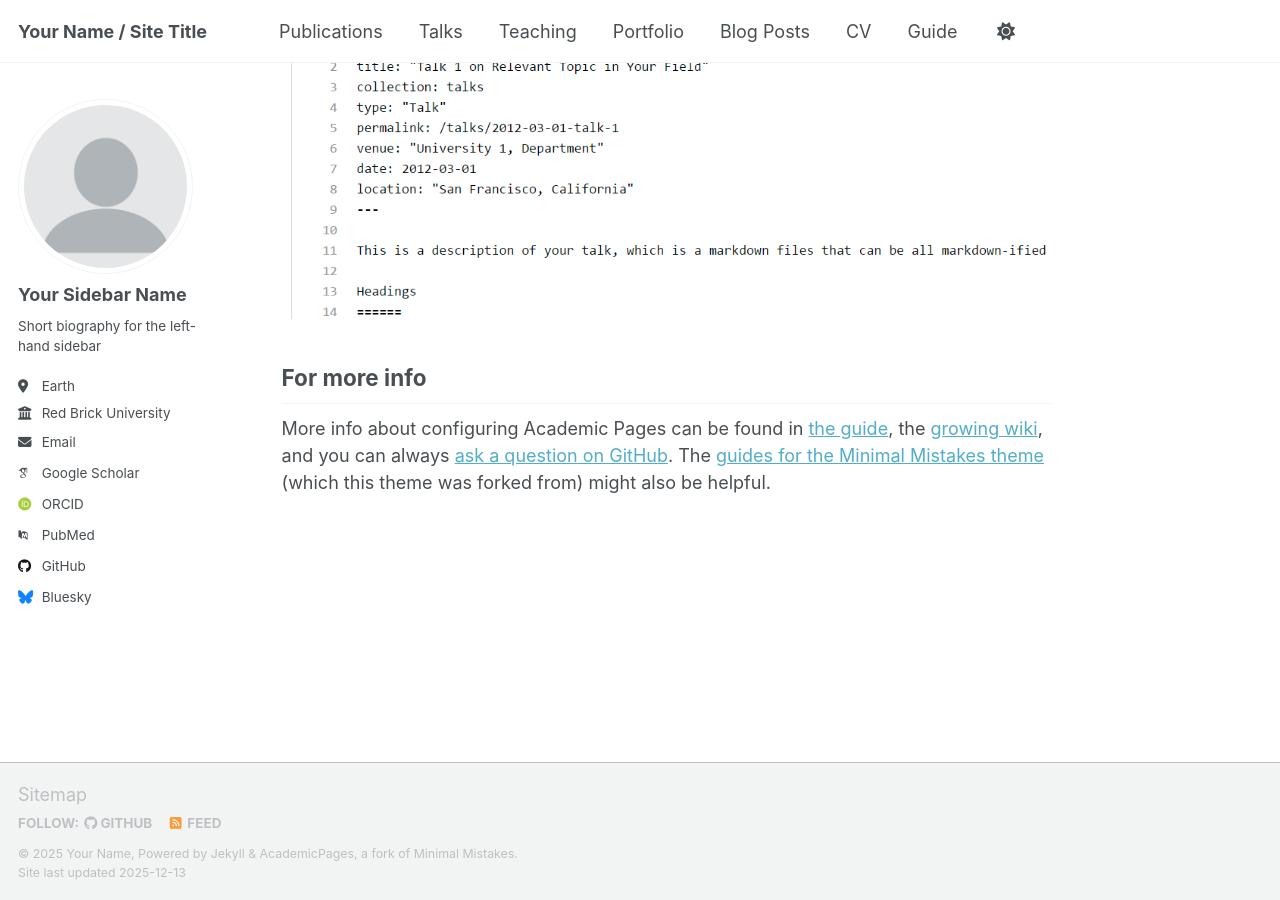
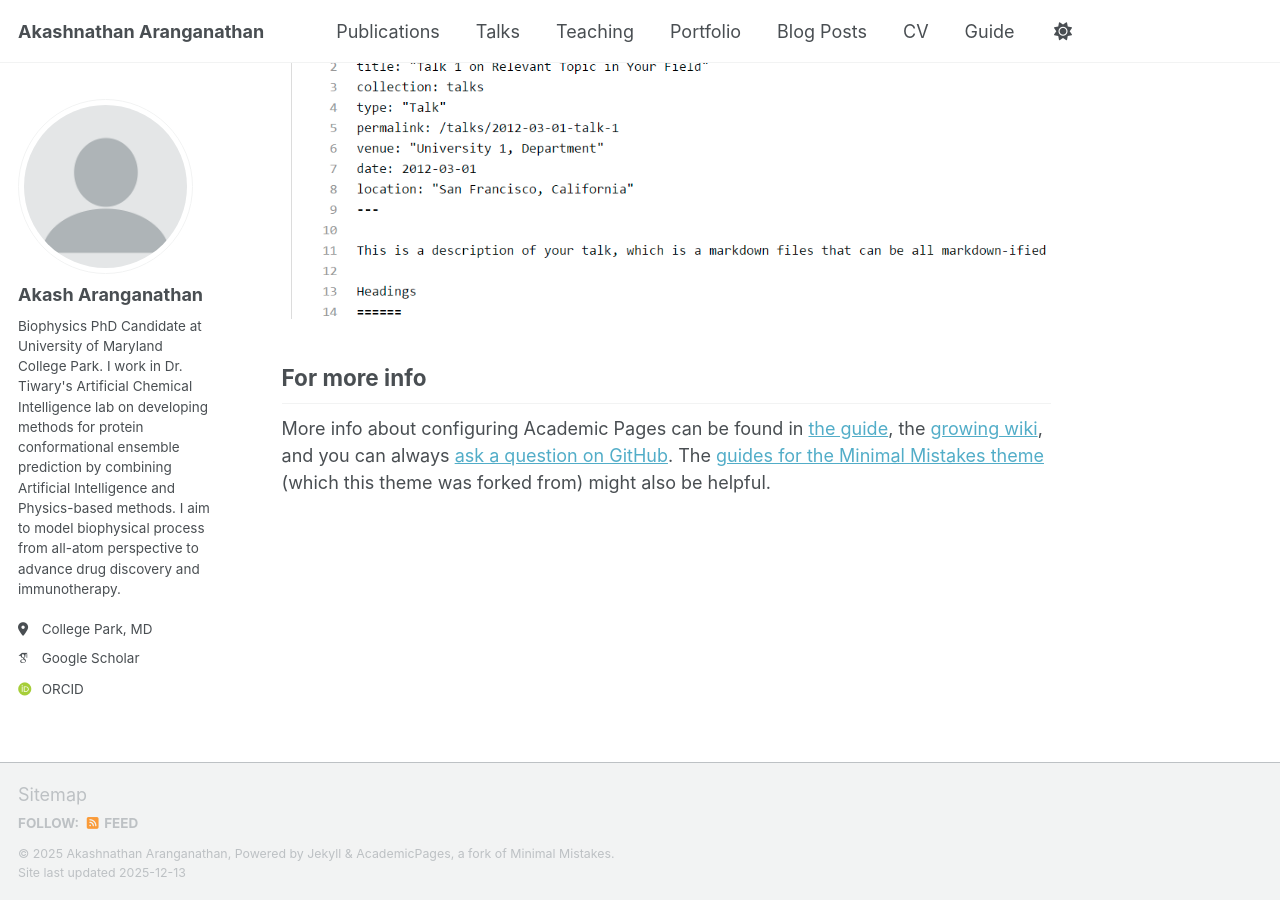
Before and after one commit to Akash-Aranganathan/akash-aranganathan.github.io, a Jekyll site: the page built from _pages/about.md, in a window 1280 px wide and 900 px high, scrolled down 2880 px. Built offline with Jekyll 4.4.1, drawn with Linux system fonts in a browser that asks for light colours; some web fonts are replaced; a script that is not in the unit is left out.

Commit message:
Update personal details in _config.yml
Updated personal information and links in the configuration file.

```diff
--- a/_config.yml
+++ b/_config.yml
@@ -9,14 +9,14 @@
 # Basic Site Settings
 locale                   : "en-US"
 site_theme               : "default" # Currently available options are "default", "air"
-title                    : "Your Name / Site Title"
+title                    : "Akashnathan Aranganathan"
 title_separator          : "-"
-name                     : &name "Your Name"
-description              : &description "Your Name's academic portfolio"   # Update this with a general description of your site, this is the default if not overridden by a page
-url                      : https://academicpages.github.io # The base hostname & protocol for your site e.g. "https://[your GitHub username].github.io",
+name                     : &name "Akashnathan Aranganathan"
+description              : &description "Biophysics PhD Candidate at UMD"   # Update this with a general description of your site, this is the default if not overridden by a page
+url                      : https://akash-aranganathan.github.io/ # The base hostname & protocol for your site e.g. "https://[your GitHub username].github.io",
                                                            # or if you already have some other page hosted on Github then use "https://[your GitHub username].github.io/[Your Repo Name]"
 baseurl                  : "" # the subpath of your site, e.g. "/blog"
-repository               : "academicpages/academicpages.github.io"
+repository               : "akash-aranganathan/akash-aranganathan.github.io"
 
 # Site Author - The following control what appear as part of the author content on the side bar.
 #               If a field is blank the icon and link will not appear, otherwise it will be shown.
@@ -24,23 +24,23 @@ repository               : "academicpages/academicpages.github.io"
 author:
   # Biographic information
   avatar           : "profile.png"
-  name             : "Your Sidebar Name"
+  name             : "Akash Aranganathan"
   pronouns         : # example: "she/her"
-  bio              : "Short biography for the left-hand sidebar"
-  location         : "Earth"
-  employer         : "Red Brick University"
-  uri              : # URL
-  email            : "none@example.org"
+  bio              : "Biophysics PhD Candidate at University of Maryland College Park. I work in Dr. Tiwary's Artificial Chemical Intelligence lab on developing methods for protein conformational ensemble prediction by combining Artificial Intelligence and Physics-based methods. I aim to model biophysical process from all-atom perspective to advance drug discovery and immunotherapy."
+  location         : "College Park, MD"
+  employer         :
+  uri              :
+  email            :
 
   # Academic websites
   academia         : # URL
   arxiv            : # URL - Update with the correct link to your profile
-  googlescholar    : "https://scholar.google.com/citations?user=PS_CX0AAAAAJ"
+  googlescholar    : "https://scholar.google.com/citations?user=KGIcGQIAAAAJ"
   inspire-hep      : # URL
   impactstory      : # URL
-  orcid            : "https://orcid.org/yourorcidurl"
+  orcid            : "https://orcid.org/0000-0001-7938-2141"
   semantic         : # URL
-  pubmed           : "https://www.ncbi.nlm.nih.gov/pubmed/?term=john+snow"
+  pubmed           :
   researchgate     : # URL
   scopus           : # URL
 
@@ -48,13 +48,13 @@ author:
   bitbucket        : # Username - Update with your username on the site
   codepen          : # Username
   dribbble         : # Username
-  github           : "academicpages"
+  github           : #
   kaggle           : # Username
   stackoverflow    : # User number or user number and name (i.e., use "1" or "1/jeff-atwood")
 
   # Social media
   artstation       : # Username
-  bluesky          : "bsky.app" # Replace this with you Bluesky username
+  bluesky          : # # Replace this with you Bluesky username
   facebook         : # Username
   flickr           : # Username
   foursquare       : # Username
```
